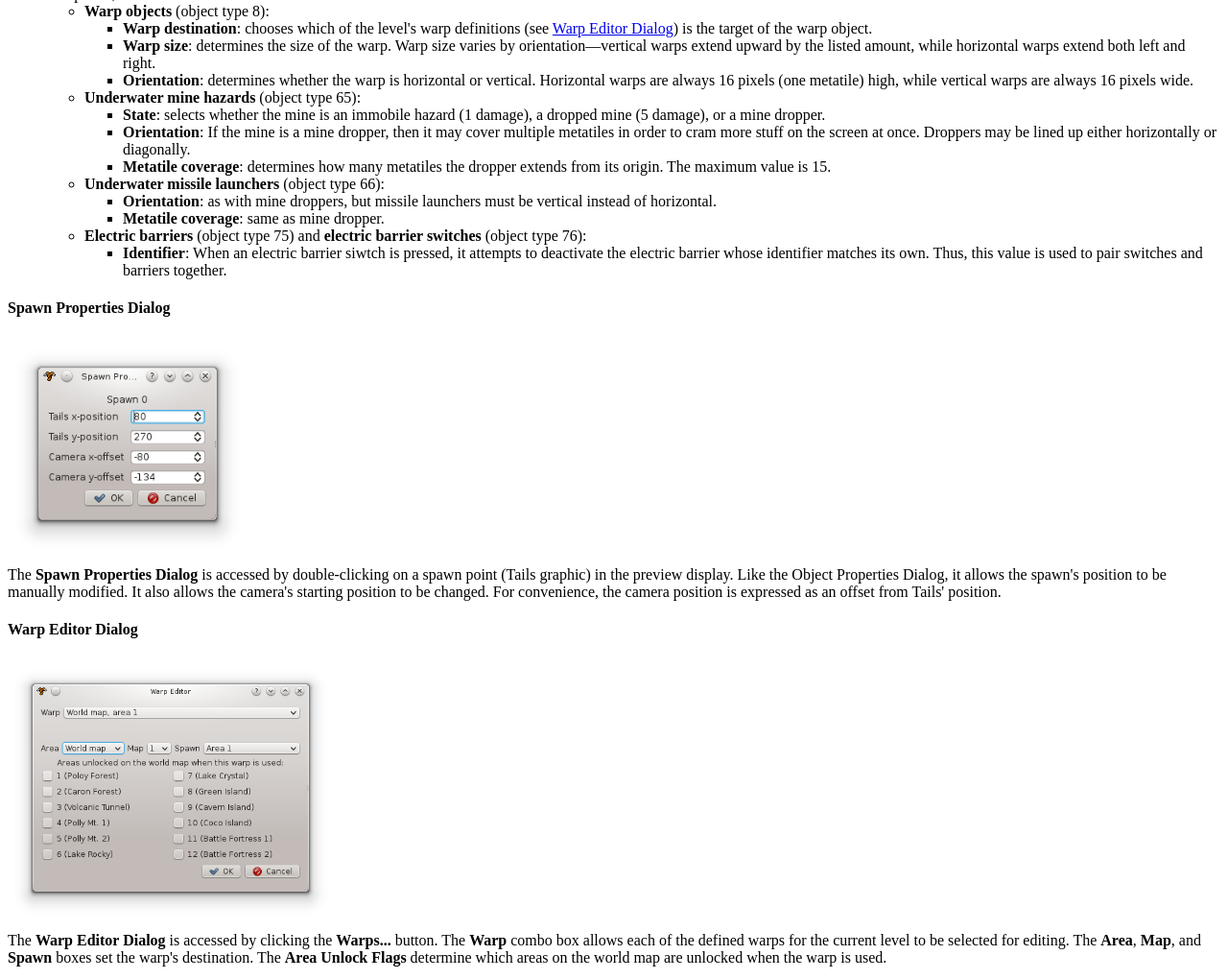
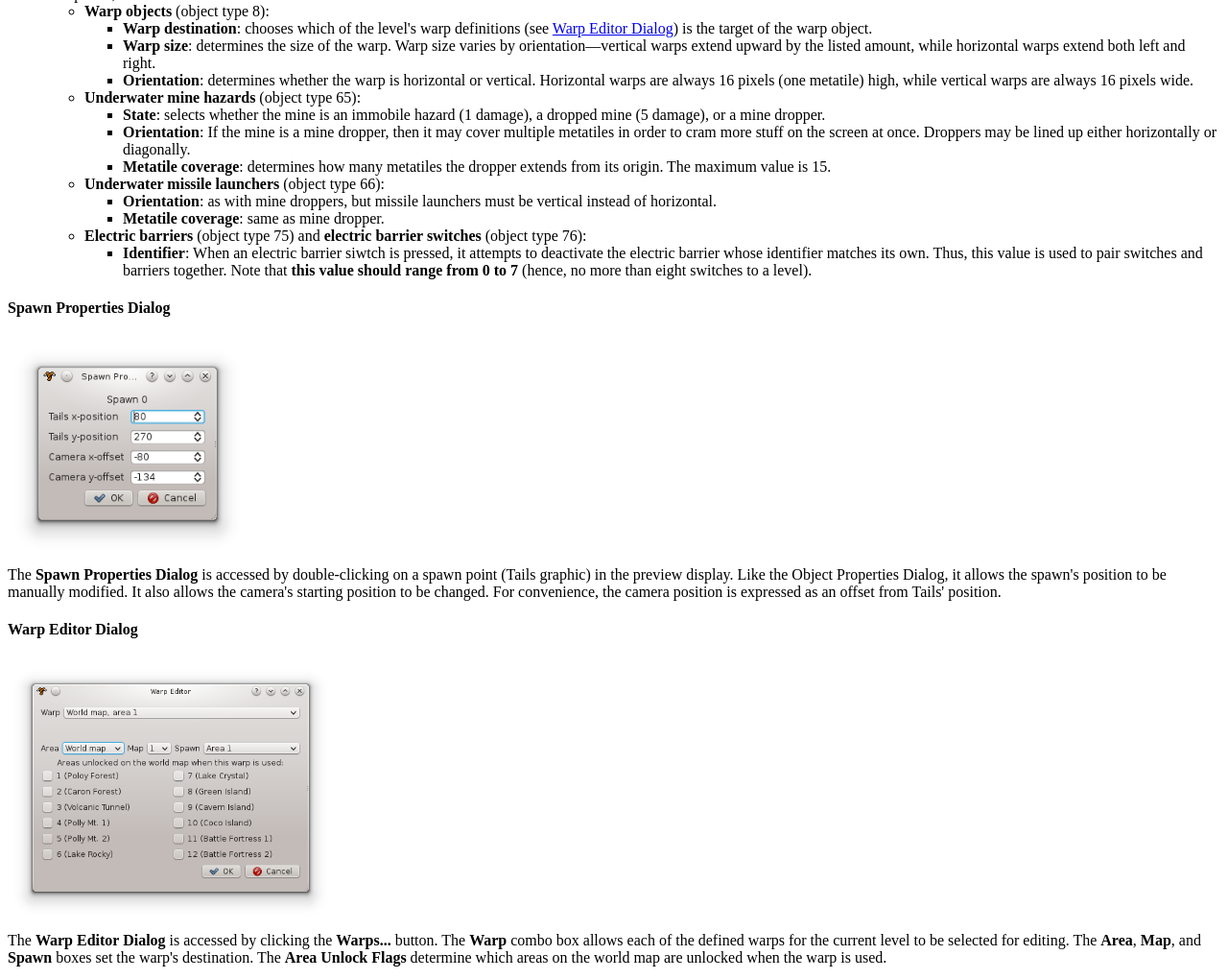
Before and after one commit to suppertails66/tales, a plain HTML site: page manual/index.html in a window 1280 px wide. Shown: the part 6388-7408 px from the top of the page at 96% size. Drawn offline with Linux system fonts and the light colour scheme.

```diff
--- a/manual/index.html
+++ b/manual/index.html
@@ -375,7 +375,7 @@
             </li>
             <li><b>Electric barriers</b> (object type 75) and <b>electric barrier switches</b> (object type 76):
               <ul>
-                <li><b>Identifier</b>: When an electric barrier siwtch is pressed, it attempts to deactivate the electric barrier whose identifier matches its own. Thus, this value is used to pair switches and barriers together.</li>
+                <li><b>Identifier</b>: When an electric barrier siwtch is pressed, it attempts to deactivate the electric barrier whose identifier matches its own. Thus, this value is used to pair switches and barriers together. Note that <b>this value should range from 0 to 7</b> (hence, no more than eight switches to a level).</li>
               </ul>
             </li>
           </ul>
```
Also changed, not shown: 1 other file.
